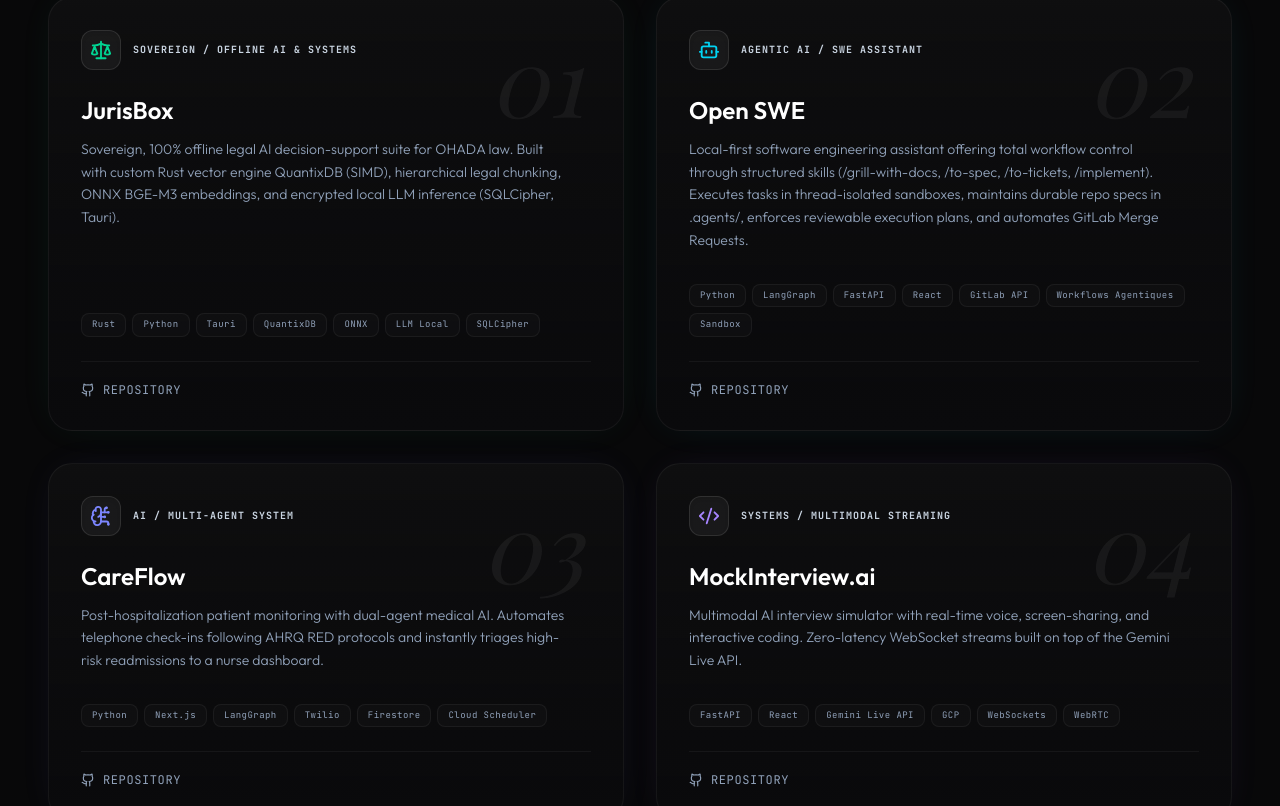
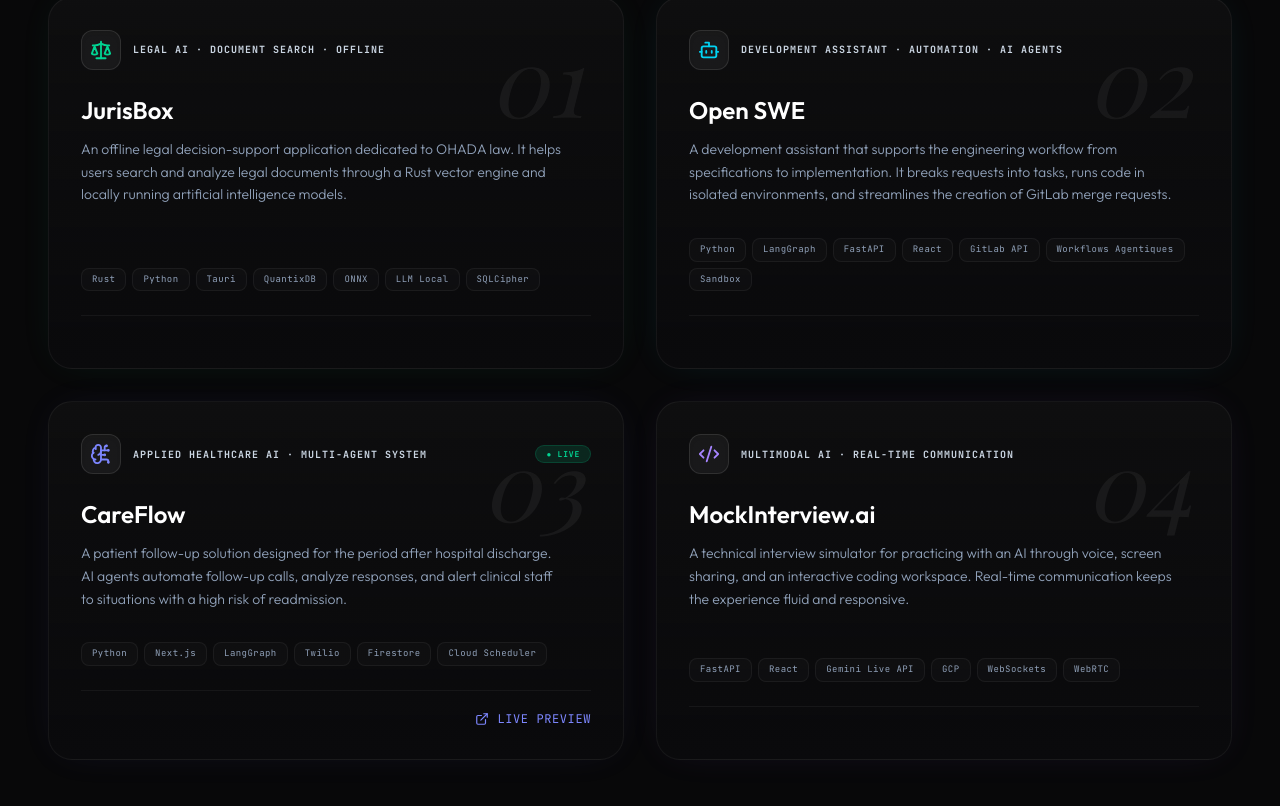
Before and after one commit to ChristChad-mv/my-portofolio, a React (Vite) app: page / in a window 1280 px wide. Shown: the part 3333-4139 px from the top of the page. Built offline with nearby package versions, Linux system fonts and the light colour scheme; a web font is replaced by a local one.

Commit message:
Refresh featured project descriptions and links

```diff
--- a/src/data/projectsData.ts
+++ b/src/data/projectsData.ts
@@ -23,15 +23,15 @@
     title: 'JurisBox',
     featured: true,
     type: {
-      fr: 'IA Souveraine / Hors-Ligne & Systèmes',
-      en: 'Sovereign / Offline AI & Systems',
+      fr: 'IA juridique · Recherche documentaire · Hors ligne',
+      en: 'Legal AI · Document Search · Offline',
     },
     description: {
-      fr: "Suite logicielle d'aide à la décision juridique 100% hors-ligne pour le droit OHADA. Moteur vectoriel propriétaire QuantixDB (Rust/SIMD), chunker hiérarchique, embeddings BGE-M3 ONNX et inférence LLM locale chiffrée (SQLCipher, Tauri sidecar).",
-      en: 'Sovereign, 100% offline legal AI decision-support suite for OHADA law. Built with custom Rust vector engine QuantixDB (SIMD), hierarchical legal chunking, ONNX BGE-M3 embeddings, and encrypted local LLM inference (SQLCipher, Tauri).',
+      fr: "Une application d’aide à la décision juridique consacrée au droit OHADA, conçue pour fonctionner entièrement hors ligne. Elle permet de rechercher et d’analyser des documents juridiques grâce à un moteur vectoriel développé en Rust et à des modèles d’intelligence artificielle exécutés localement.",
+      en: 'An offline legal decision-support application dedicated to OHADA law. It helps users search and analyze legal documents through a Rust vector engine and locally running artificial intelligence models.',
     },
     tags: ['Rust', 'Python', 'Tauri', 'QuantixDB', 'ONNX', 'LLM Local', 'SQLCipher'],
-    repo: 'https://github.com/ChristChad-mv/jurisbox',
+    repo: '#',
     details: '#',
     glowColor: 'rgba(16, 185, 129, 0.15)',
     iconName: 'scale',
@@ -41,15 +41,15 @@
     title: 'Open SWE',
     featured: true,
     type: {
-      fr: 'IA Agentique / Génie Logiciel',
-      en: 'Agentic AI / SWE Assistant',
+      fr: 'Assistant de développement · Automatisation · Agents IA',
+      en: 'Development Assistant · Automation · AI Agents',
     },
     description: {
-      fr: "Assistant de développement local-first offrant un contrôle total sur le workflow d'ingénierie grâce à des compétences explicites (/grill-with-docs, /to-spec, /to-tickets, /implement). Il exécute les tâches en sandbox isolé, produit des spécifications durables dans .agents/, génère des plans révisables et automatise la création de Merge Requests GitLab.",
-      en: 'Local-first software engineering assistant offering total workflow control through structured skills (/grill-with-docs, /to-spec, /to-tickets, /implement). Executes tasks in thread-isolated sandboxes, maintains durable repo specs in .agents/, enforces reviewable execution plans, and automates GitLab Merge Requests.',
+      fr: "Un assistant de développement qui accompagne le travail d’ingénierie, de la rédaction des spécifications jusqu’à l’implémentation. Il décompose les demandes en tâches, exécute le code dans des environnements isolés et facilite la création de demandes de fusion sur GitLab.",
+      en: 'A development assistant that supports the engineering workflow from specifications to implementation. It breaks requests into tasks, runs code in isolated environments, and streamlines the creation of GitLab merge requests.',
     },
     tags: ['Python', 'LangGraph', 'FastAPI', 'React', 'GitLab API', 'Workflows Agentiques', 'Sandbox'],
-    repo: 'https://github.com/ChristChad-mv/open-swe',
+    repo: '#',
     details: '#',
     glowColor: 'rgba(34, 211, 238, 0.15)',
     iconName: 'bot',
@@ -59,16 +59,16 @@
     title: 'CareFlow',
     featured: true,
     type: {
-      fr: 'IA / Système Multi-Agent',
-      en: 'AI / Multi-Agent System',
+      fr: 'IA appliquée à la santé · Système multi-agent',
+      en: 'Applied Healthcare AI · Multi-Agent System',
     },
     description: {
-      fr: "Suivi post-hospitalisation des patients via une IA médicale double-agent. Automatisation des suivis téléphoniques selon les protocoles AHRQ RED et tri instantané des réadmissions à haut risque sur un tableau de bord infirmier.",
-      en: 'Post-hospitalization patient monitoring with dual-agent medical AI. Automates telephone check-ins following AHRQ RED protocols and instantly triages high-risk readmissions to a nurse dashboard.',
+      fr: "Une solution de suivi destinée aux patients après leur sortie de l’hôpital. Des agents IA automatisent les appels de suivi, analysent les réponses et signalent au personnel soignant les situations présentant un risque élevé de réadmission.",
+      en: 'A patient follow-up solution designed for the period after hospital discharge. AI agents automate follow-up calls, analyze responses, and alert clinical staff to situations with a high risk of readmission.',
     },
     tags: ['Python', 'Next.js', 'LangGraph', 'Twilio', 'Firestore', 'Cloud Scheduler'],
-    repo: 'https://github.com/ChristChad-mv/careflow',
-    details: '#',
+    repo: '#',
+    details: 'https://careflow-pulse.vercel.app/',
     glowColor: 'rgba(99, 102, 241, 0.15)',
     iconName: 'brain',
   },
@@ -77,15 +77,15 @@
     title: 'MockInterview.ai',
     featured: true,
     type: {
-      fr: 'Systèmes / Streaming Multimodal',
-      en: 'Systems / Multimodal Streaming',
+      fr: 'IA multimodale · Communication en temps réel',
+      en: 'Multimodal AI · Real-Time Communication',
     },
     description: {
-      fr: "Simulateur d'entretien d'embauche par IA multimodale avec voix en temps réel, partage d'écran et codage interactif. Flux WebSocket à latence ultra-faible basés sur l'API Gemini Live.",
-      en: 'Multimodal AI interview simulator with real-time voice, screen-sharing, and interactive coding. Zero-latency WebSocket streams built on top of the Gemini Live API.',
+      fr: "Un simulateur d’entretien technique permettant de s’entraîner avec une IA par la voix, le partage d’écran et un espace de programmation interactif. L’application utilise des échanges en temps réel pour offrir une conversation fluide et réactive.",
+      en: 'A technical interview simulator for practicing with an AI through voice, screen sharing, and an interactive coding workspace. Real-time communication keeps the experience fluid and responsive.',
     },
     tags: ['FastAPI', 'React', 'Gemini Live API', 'GCP', 'WebSockets', 'WebRTC'],
-    repo: 'https://github.com/ChristChad-mv/mockInterview.ai',
+    repo: '#',
     details: '#',
     glowColor: 'rgba(139, 92, 246, 0.15)',
     iconName: 'code',
```
